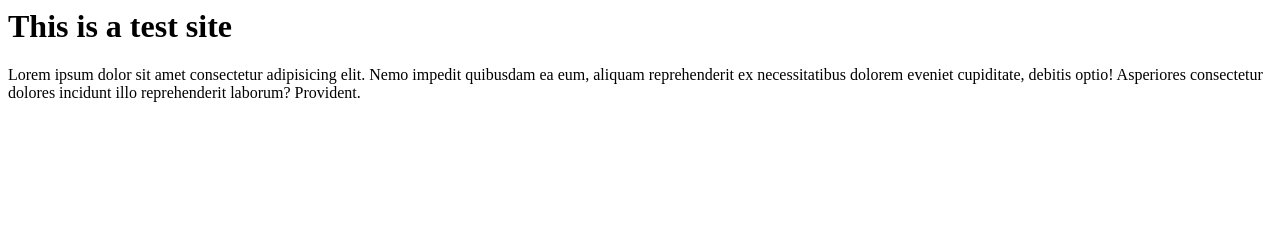
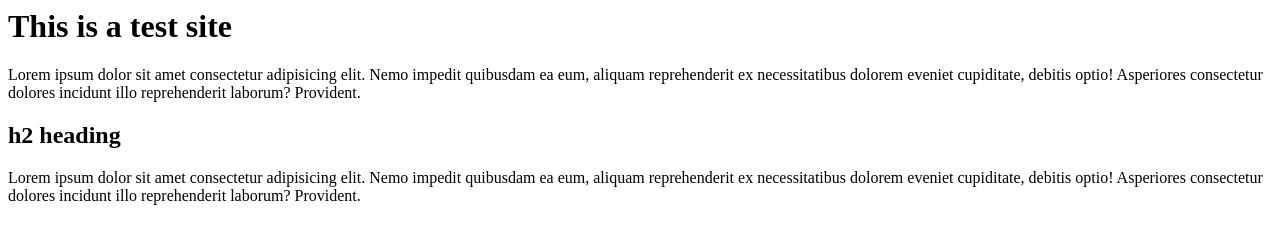
Before and after one commit to sreenivasalokesh/slokesh.github.io, a plain HTML site: page index.html in a window 1280 px wide. Drawn offline with Linux system fonts and the light colour scheme.

Commit message:
Update index.html

```diff
--- a/index.html
+++ b/index.html
@@ -3,5 +3,9 @@
   <body>
     <h1> This is a test site </h1>
     <p>Lorem ipsum dolor sit amet consectetur adipisicing elit. Nemo impedit quibusdam ea eum, aliquam reprehenderit ex necessitatibus dolorem eveniet cupiditate, debitis optio! Asperiores consectetur dolores incidunt illo reprehenderit laborum? Provident.<p>
+
+    <h2> h2 heading</h2>
+     <p>Lorem ipsum dolor sit amet consectetur adipisicing elit. Nemo impedit quibusdam ea eum, aliquam reprehenderit ex necessitatibus dolorem eveniet cupiditate, debitis optio! Asperiores consectetur dolores incidunt illo reprehenderit laborum? Provident.<p>
+
   </body>
 </html>
```
